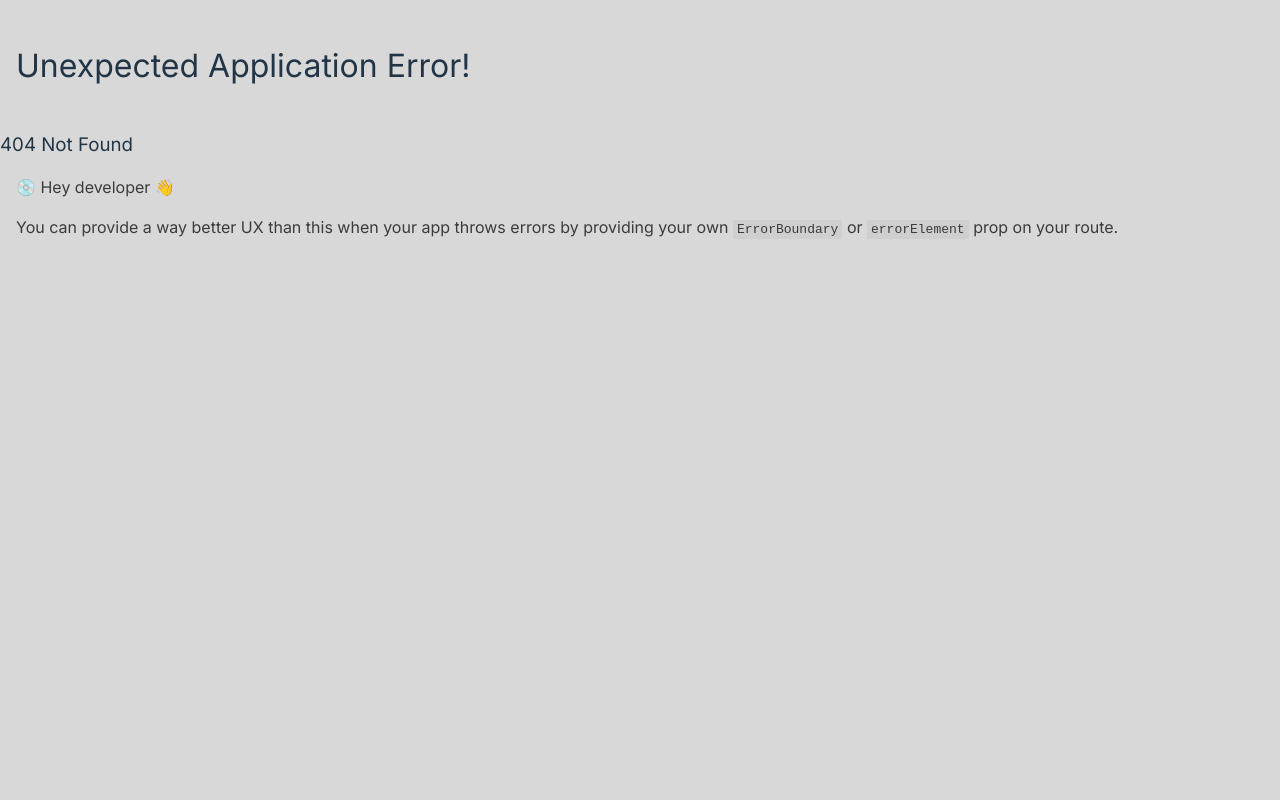
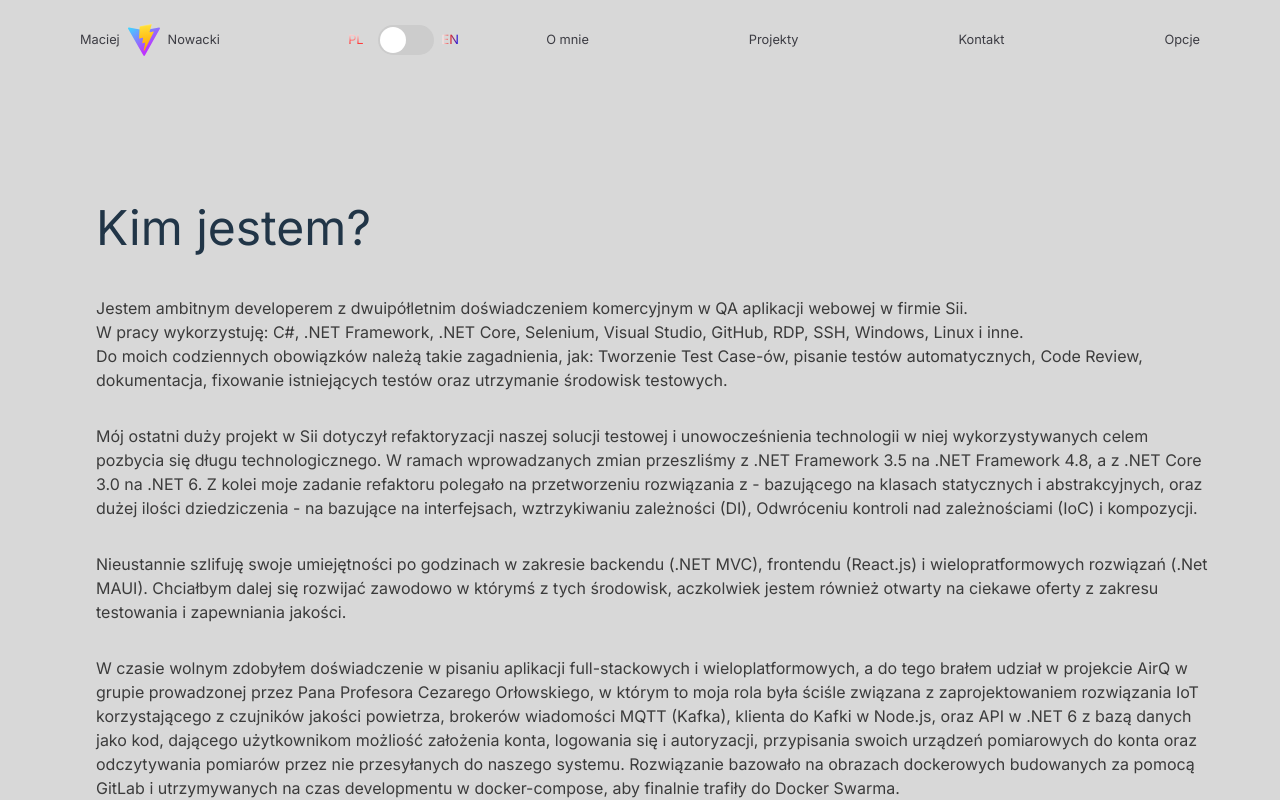
Before and after one commit to xyanteos/portfolio, a React (Vite) app: page /portfolio/about in a window 1280 px wide. Before the commit this address had no page. Shown: the top 800 px of the page. Built offline with nearby package versions, Linux system fonts and the light colour scheme.

Commit message:
Updated the routing paths

```diff
--- a/src/components/HeaderElement.tsx
+++ b/src/components/HeaderElement.tsx
@@ -17,7 +17,7 @@ const HeaderElement = ({ burgerActive, scrolled, HabndleBurgerButtonClick, engli
         return(
             <header className={`HeaderContainer${scrolled ? ' sticky' : ''}`} >
             <nav className='NavBarMenu menu'>
-                <Link className='Logo' to='/'>
+                <Link className='Logo' to='/portfolio/'>
                     <span>
                     Maciej
                     </span>
@@ -27,10 +27,10 @@ const HeaderElement = ({ burgerActive, scrolled, HabndleBurgerButtonClick, engli
                     </span>
                 </Link>
                 <LanguageOptionsSlider english={english} setEnglish={setEnglish} header={true}/>
-                <Link className="mobileHidden" to='/about' >About me</Link>
-                <Link className="mobileHidden" to='/projects' >Projects</Link>
-                <Link className="mobileHidden" to='/contact' >Contact</Link>
-                <Link className="mobileHidden" to="/options">Options</Link>
+                <Link className="mobileHidden" to='/portfolio/about' >About me</Link>
+                <Link className="mobileHidden" to='/portfolio/projects' >Projects</Link>
+                <Link className="mobileHidden" to='/portfolio/contact' >Contact</Link>
+                <Link className="mobileHidden" to="/portfolio/options">Options</Link>
                 <a className={`burger${burgerActive ? ' active' : ''}`} onClick={HabndleBurgerButtonClick}>
                     <img src='./burger.svg'/>
                 </a>
@@ -41,10 +41,10 @@ const HeaderElement = ({ burgerActive, scrolled, HabndleBurgerButtonClick, engli
                     <img src='./close.svg'/>
                     </a>
                 </div>
-                <Link className="AboutMe" to='/about' onClick={HabndleBurgerButtonClick}>About me</Link>
-                <Link className="Projects" to='/projects' onClick={HabndleBurgerButtonClick}>Projects</Link>
-                <Link className="Contact" to='/contact' onClick={HabndleBurgerButtonClick}>Contact</Link>
-                <Link className="Options" to='/options' onClick={HabndleBurgerButtonClick}>Options</Link>
+                <Link className="AboutMe" to='/portfolio/about' onClick={HabndleBurgerButtonClick}>About me</Link>
+                <Link className="Projects" to='/portfolio/projects' onClick={HabndleBurgerButtonClick}>Projects</Link>
+                <Link className="Contact" to='/portfolio/contact' onClick={HabndleBurgerButtonClick}>Contact</Link>
+                <Link className="Options" to='/portfolio/options' onClick={HabndleBurgerButtonClick}>Options</Link>
             </nav>
         </header>
         )
@@ -54,7 +54,7 @@ const HeaderElement = ({ burgerActive, scrolled, HabndleBurgerButtonClick, engli
         return(
             <header className={`HeaderContainer${scrolled ? ' sticky' : ''}`} >
             <nav className='NavBarMenu menu'>
-                <Link className='Logo' to='/'>
+                <Link className='Logo' to='/portfolio/'>
                     <span>
                     Maciej
                     </span>
@@ -64,10 +64,10 @@ const HeaderElement = ({ burgerActive, scrolled, HabndleBurgerButtonClick, engli
                     </span>
                 </Link>
                 <LanguageOptionsSlider english={english} setEnglish={setEnglish} header={true}/>
-                <Link className="mobileHidden" to='/about' >O mnie</Link>
-                <Link className="mobileHidden" to='/projects' >Projekty</Link>
-                <Link className="mobileHidden" to='/contact' >Kontakt</Link>
-                <Link className="mobileHidden" to="/options">Opcje</Link>
+                <Link className="mobileHidden" to='/portfolio/about' >O mnie</Link>
+                <Link className="mobileHidden" to='/portfolio/projects' >Projekty</Link>
+                <Link className="mobileHidden" to='/portfolio/contact' >Kontakt</Link>
+                <Link className="mobileHidden" to="/portfolio/options">Opcje</Link>
                 <a className={`burger${burgerActive ? ' active' : ''}`} onClick={HabndleBurgerButtonClick}>
                     <img src='./burger.svg'/>
                 </a>
@@ -78,10 +78,10 @@ const HeaderElement = ({ burgerActive, scrolled, HabndleBurgerButtonClick, engli
                     <img src='./close.svg'/>
                     </a>
                 </div>
-                <Link className="AboutMe" to='/about' onClick={HabndleBurgerButtonClick}>O mnie</Link>
-                <Link className="Projects" to='/projects' onClick={HabndleBurgerButtonClick}>Projekty</Link>
-                <Link className="Contact" to='/contact' onClick={HabndleBurgerButtonClick}>Kontakt</Link>
-                <Link className="Options" to='/options' onClick={HabndleBurgerButtonClick}>Opcje</Link>
+                <Link className="AboutMe" to='/portfolio/about' onClick={HabndleBurgerButtonClick}>O mnie</Link>
+                <Link className="Projects" to='/portfolio/projects' onClick={HabndleBurgerButtonClick}>Projekty</Link>
+                <Link className="Contact" to='/portfolio/contact' onClick={HabndleBurgerButtonClick}>Kontakt</Link>
+                <Link className="Options" to='/portfolio/options' onClick={HabndleBurgerButtonClick}>Opcje</Link>
             </nav>
         </header>
         )
```
Also changed, not shown: src/components/Routes/Routes.tsx (+16 -8 lines).
